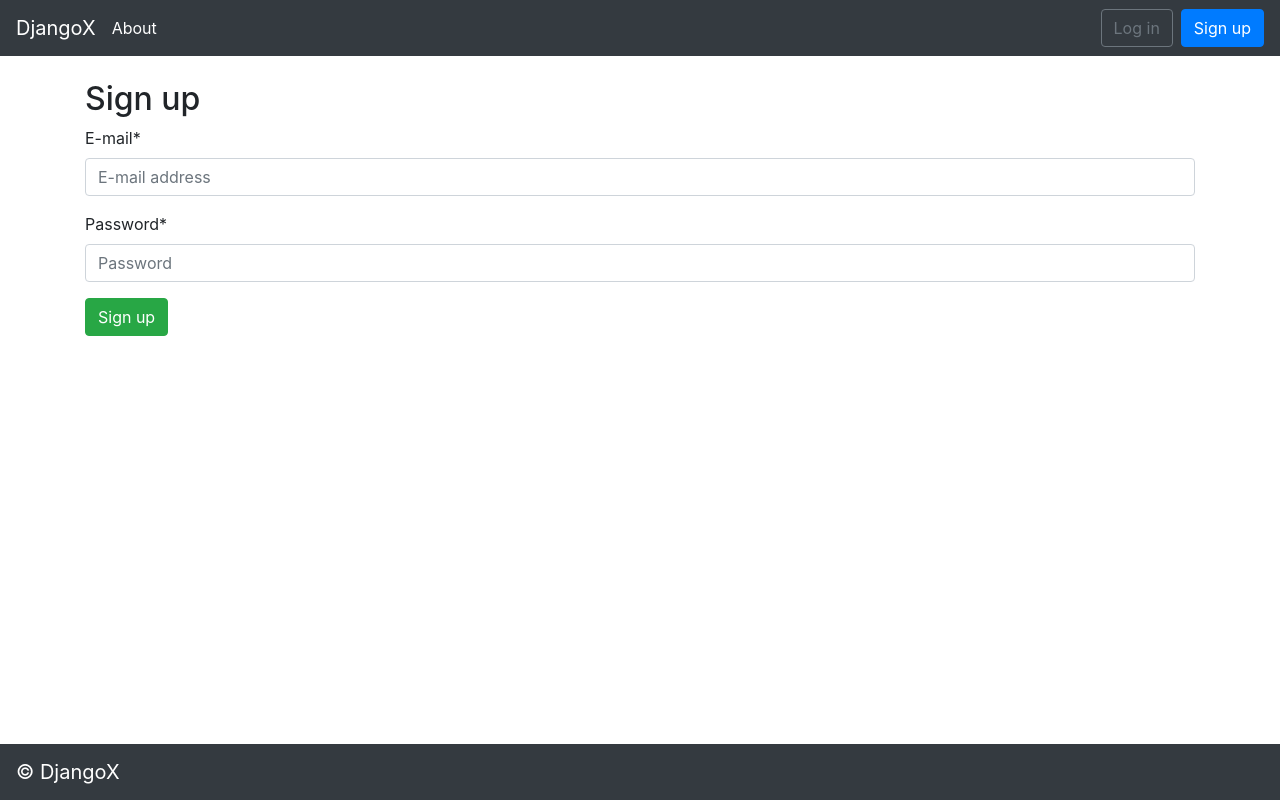
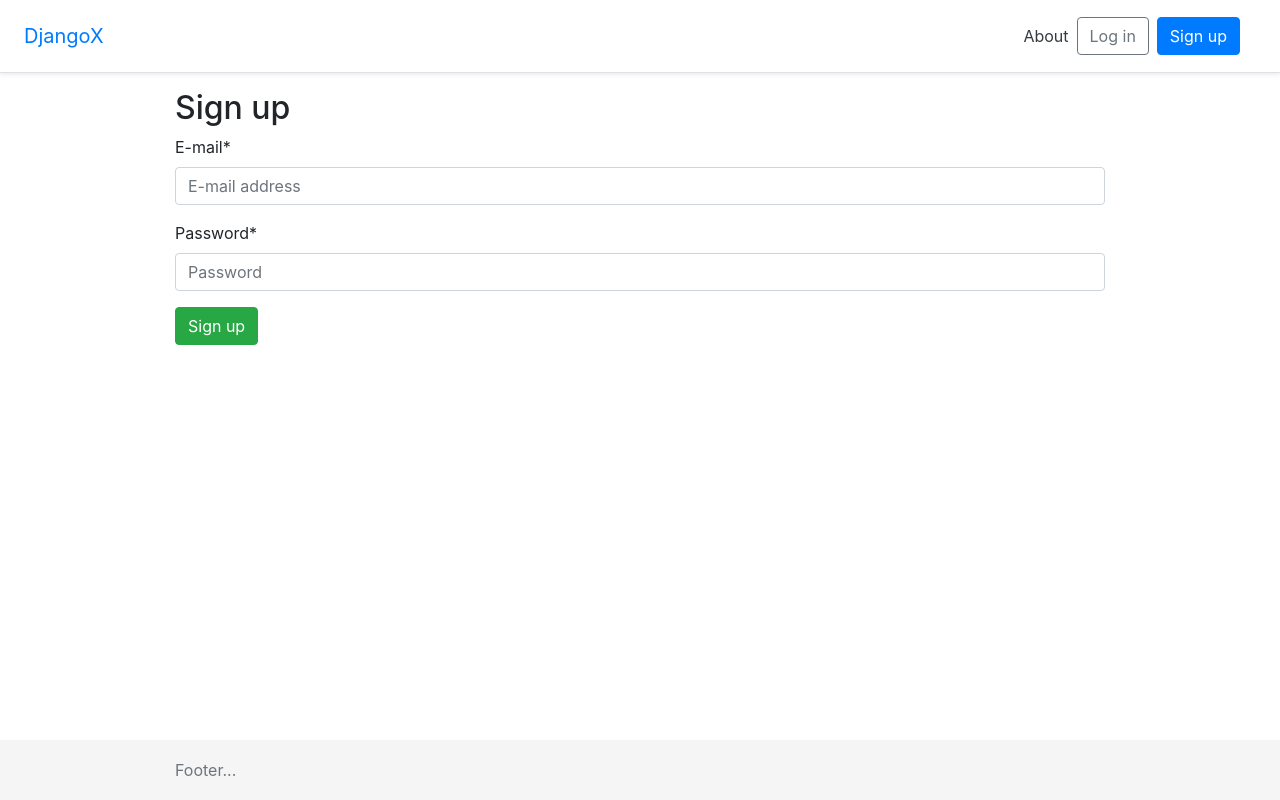
Before and after one commit to snippergoals/djangox, a Django app: page /accounts/signup/ in a window 1280 px wide. Run offline with Django 3.2, Linux system fonts and the light colour scheme; some libraries are stand-ins or nearby versions.

Commit message:
new screenshots, update Bootstrap

```diff
--- a/static/css/base.css
+++ b/static/css/base.css
@@ -1,3 +1,33 @@
-a.navbar-link {
-  color: white;
+/* Sticky footer styles
+-------------------------------------------------- */
+html {
+  position: relative;
+  min-height: 100%;
+  font-size: 14px;
 }
+@media (min-width: 768px) {
+  html {
+    font-size: 16px;
+  }
+}
+
+body {
+  margin-bottom: 60px; /* Margin bottom by footer height */
+}
+
+.container {
+  max-width: 960px;
+}
+
+.pricing-header {
+  max-width: 700px;
+}
+
+.footer {
+  position: absolute;
+  bottom: 0;
+  width: 100%;
+  height: 60px; /* Set the fixed height of the footer here */
+  line-height: 60px; /* Vertically center the text there */
+  background-color: #f5f5f5;
+}
--- a/templates/_base.html
+++ b/templates/_base.html
@@ -19,13 +19,13 @@
 </head>
 
 <body>
-  <nav class="navbar navbar-expand-md navbar-dark bg-dark mb-4">
-      <a class="navbar-brand" href="{% url 'home' %}">DjangoX</a>
-      <button class="navbar-toggler" type="button" data-toggle="collapse" data-target="#navbarCollapse" aria-controls="navbarCollapse" aria-expanded="false" aria-label="Toggle navigation">
-        <span class="navbar-toggler-icon"></span>
-      </button>
-      <div class="collapse navbar-collapse" id="navbarCollapse">
-        <a class="navbar-link" href="{% url 'about' %}">About</a>
+  <main role="main">
+    <div class="d-flex flex-column flex-md-row align-items-center p-3 px-md-4 mb-3 bg-white border-bottom shadow-sm">
+      <h5 class="my-0 mr-md-auto font-weight-normal">
+        <a href="{% url 'home' %}">DjangoX</a>
+      </h5>
+      <a class="p-2 text-dark" href="{% url 'about' %}">About</a>
+      <nav class="my-2 my-md-0 mr-md-3">
         {% if user.is_authenticated %}
         <ul class="navbar-nav ml-auto">
           <li class="nav-item">
@@ -45,8 +45,9 @@
           <a href="{% url 'account_signup' %}" class="btn btn-primary ml-2">Sign up</a>
         </form>
         {% endif %}
+      </nav>
     </div>
-    </nav>
+  </main>
 
   <div class="container">
     {% block content %}
@@ -54,9 +55,13 @@
     {% endblock content %}
   </div>
 
-   <nav class="navbar fixed-bottom navbar-dark bg-dark">
-    <a class="navbar-brand" href="#">&copy; DjangoX</a>
-  </nav>
+  <footer class="footer">
+    <div class="container">
+      <span class="text-muted">Footer...</span>
+    </div>
+  </footer>
+
+
 
   {% block javascript %}
   <!-- Bootstrap JavaScript -->
--- a/templates/pages/home.html
+++ b/templates/pages/home.html
@@ -4,6 +4,8 @@
 {% block title %}Home page{% endblock title %}
 
 {% block content %}
-<h1>Home page</h1>
-<img src="{% static 'images/falconx.png' %}" class="img-fluid" alt="FalconX launch"/>
+<div class="pricing-header px-3 py-3 pt-md-5 pb-md-4 mx-auto text-center">
+  <img src="{% static 'images/logo.png' %}" class="img-fluid" alt="DjangoX logo"/>
+  <p class="lead">A Django starter project with batteries.</p>
+</div>
 {% endblock content %}
```
Also changed, not shown: README.md, homepage.png (added), signup.png (added), static/images/falconx.png (deleted). Lines whose indentation alone changed are shown as unchanged.
